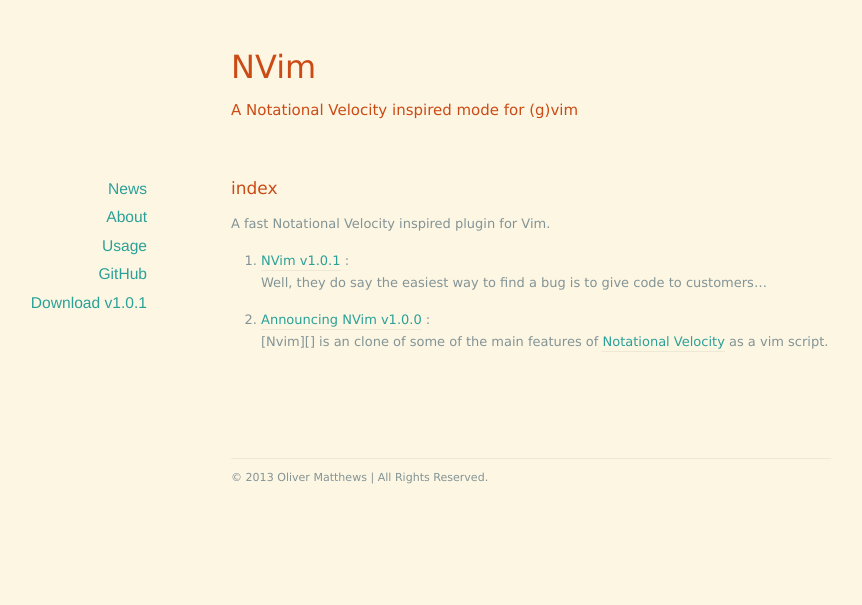
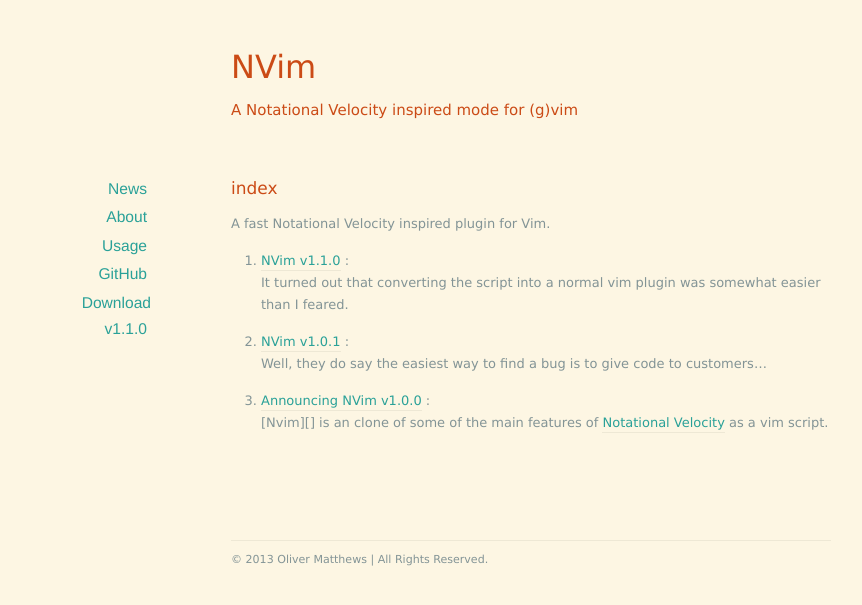
Before and after one commit to cwoac/nvvim, a Jekyll site: the page built from index.html, in a window 1280 px wide. Shown: the top 605 px of the page, without its empty margins (109-971 px from the left). Built offline with Jekyll 4.4.1, drawn with Linux system fonts in a browser that asks for light colours; the list of posts is cut into pages by our own code.

Commit message:
update for v1.1.0

```diff
--- a/_layouts/default.html
+++ b/_layouts/default.html
@@ -23,7 +23,7 @@
      <li><a href="{{ site.baseurl }}/about.html">About</a></li>
      <li><a href="{{ site.baseurl }}/usage.html">Usage</a></li>
      <li><a href="https://github.com/cwoac/nvim">GitHub</a></li>
-     <li><a href="https://github.com/cwoac/nvim/releases/tag/v1.0.1">Download v1.0.1</a></li>
+     <li><a href="https://github.com/cwoac/nvim/releases/tag/v1.1.0">Download<br/>v1.1.0</a></li>
     </ul>
   </nav>
    {{ content }}
--- /dev/null
+++ b/_posts/2013-08-20-v1.1.0.md
@@ -0,0 +1,19 @@
+---
+title: NVim v1.1.0
+subtitle: Proper Plugin
+---
+
+It turned out that converting the script into a normal vim plugin was somewhat easier than I feared.
+
+
+## Fixes in this build:
+
+Removed non-standard installation procedure, script is now a normal vim plugin
+
+## Downloads
+
+* [zip][]
+* [tar.gz][]
+
+[zip]: https://github.com/cwoac/nvim/archive/v1.1.0.zip
+[tar.gz]: https://github.com/cwoac/nvim/archive/v1.1.0.tar.gz
```
